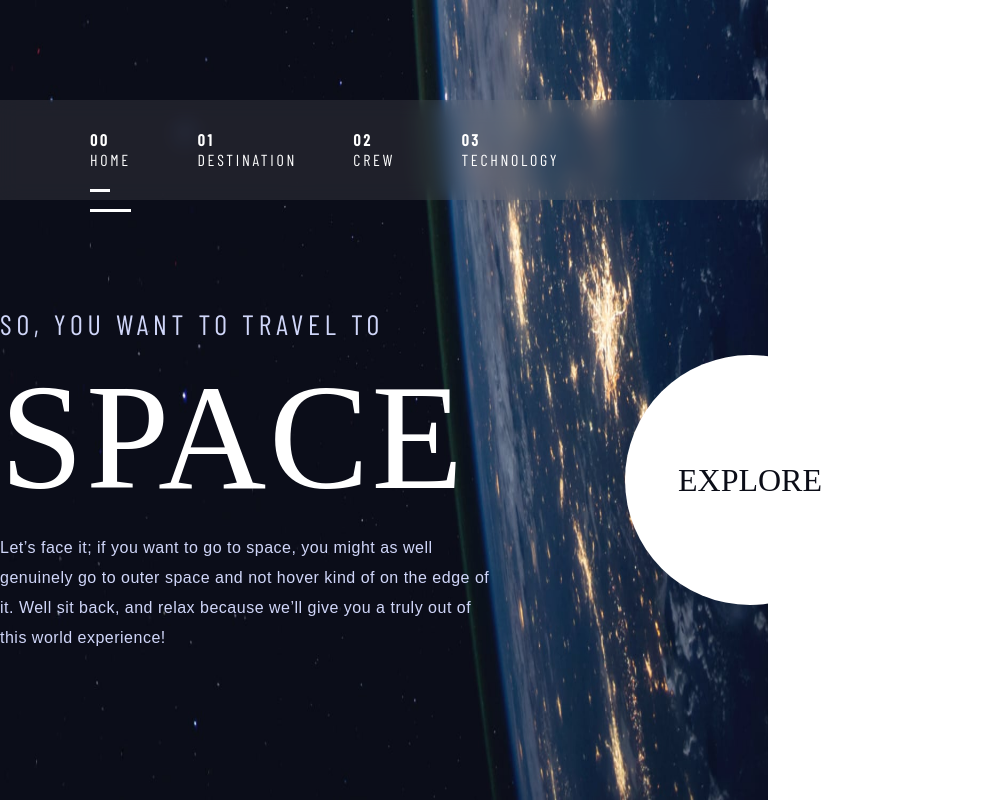
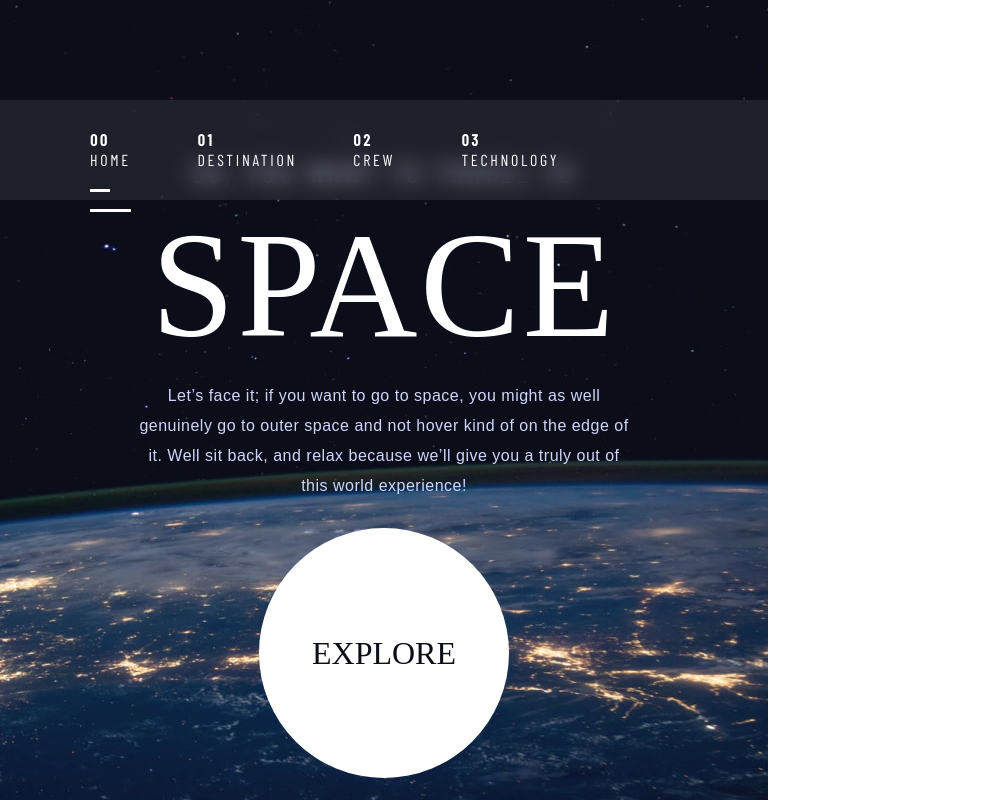
Before and after one commit to kabocha23/space-tourism, a React (Create React App) app: page / in a window 768 px wide. Shown: the whole page, 1000 px wide, since content can reach past the window. Built offline with nearby package versions, Linux system fonts and the light colour scheme; a web font is replaced by a local one.

Commit message:
added styles for tablet screens

```diff
--- a/src/components/00 Home/Home.css
+++ b/src/components/00 Home/Home.css
@@ -53,3 +53,23 @@
 .home-explore button:hover {
     box-shadow: 0px 0px 0px 65px #8585852a;
 }
+
+@media screen and (min-width:768px) and (max-width: 1023px) {
+    .home-container {
+        flex-direction: column;
+        background-image: url("../../assets/home/background-home-tablet.jpg");
+    }
+
+    .home-blurb {
+        width: 50%;
+        min-width: 500px;
+        margin-top: 150px;
+        text-align: center;
+    }
+
+
+    .home-explore {
+        margin-left: auto;
+        margin-right: auto;
+    }
+}
```
